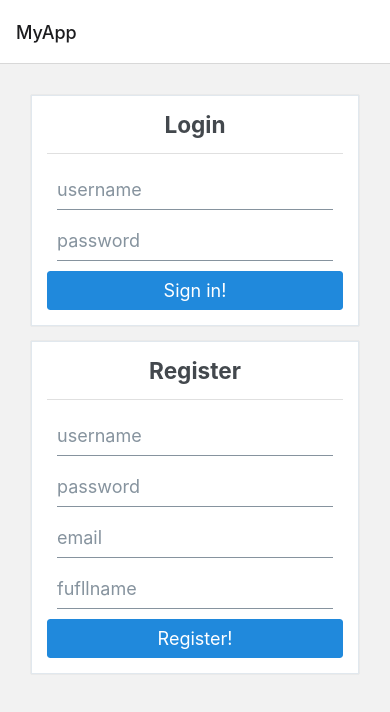
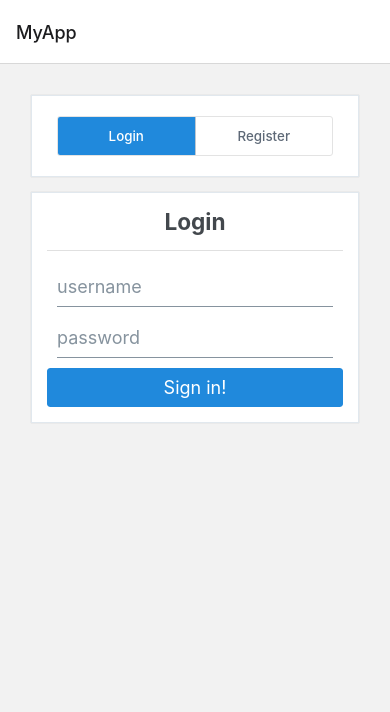
Before and after one commit to thuymymai/MyApp, a React Native app: screen /MyApp in a window 390 px wide. Shown: the top 712 px of the page. Built offline with nearby package versions, Linux system fonts and the light colour scheme.

Commit message:
finished task 1

```diff
--- a/components/RegisterForm.js
+++ b/components/RegisterForm.js
@@ -5,7 +5,7 @@ import { useForm, Controller } from "react-hook-form";
 import { useUser } from "../hooks/ApiHooks";
 
 const RegisterForm = () => {
-  const { postUser } = useUser();
+  const { postUser, checkUsername } = useUser();
   const {
     control,
     handleSubmit,
@@ -17,6 +17,7 @@ const RegisterForm = () => {
       email: "",
       full_name: "",
     },
+    mode: "onBlur",
   });
 
   const onSubmit = async (data) => {
@@ -34,7 +35,20 @@ const RegisterForm = () => {
       <Controller
         control={control}
         rules={{
-          required: true,
+          required: { value: true, message: "This is required." },
+          validate: async (value) => {
+            try {
+              const available = await checkUsername(value);
+              console.log("available", available);
+              if (available) {
+                return true;
+              } else {
+                return "Username is already taken!";
+              }
+            } catch (error) {
+              throw Error(error.message);
+            }
+          },
         }}
         render={({ field: { onChange, onBlur, value } }) => (
           <Input
@@ -43,12 +57,11 @@ const RegisterForm = () => {
             value={value}
             autoCapitalize="none"
             placeholder="username"
+            errorMessage={errors.username && errors.username.message}
           />
         )}
         name="username"
       />
-      {errors.username && <Text>This is required.</Text>}
-
       <Controller
         control={control}
         rules={{
@@ -67,7 +80,6 @@ const RegisterForm = () => {
         name="password"
       />
       {errors.password && <Text>This is required.</Text>}
-
       <Controller
         control={control}
         rules={{
@@ -85,7 +97,6 @@ const RegisterForm = () => {
         name="email"
       />
       {errors.email && <Text>This is required.</Text>}
-
       <Controller
         control={control}
         render={({ field: { onChange, onBlur, value } }) => (
@@ -99,7 +110,6 @@ const RegisterForm = () => {
         )}
         name="full_name"
       />
-
       <Button title="Register!" onPress={handleSubmit(onSubmit)} />
     </View>
   );
--- a/hooks/ApiHooks.js
+++ b/hooks/ApiHooks.js
@@ -81,8 +81,12 @@ const useUser = () => {
     };
     return await doFetch(baseUrl + "users", options);
   };
+  const checkUsername = async (username) => {
+    const result = await doFetch(baseUrl + "users/username/" + username);
+    return result.available;
+  };
 
-  return { getUserByToken, postUser };
+  return { getUserByToken, postUser, checkUsername };
 };
 
 const useTag = () => {
--- a/views/Login.js
+++ b/views/Login.js
@@ -1,5 +1,5 @@
 import React from "react";
-import { Card } from "react-native-elements";
+import { Card, ButtonGroup } from "react-native-elements";
 import {
   StyleSheet,
   KeyboardAvoidingView,
@@ -10,13 +10,14 @@ import {
 } from "react-native";
 import PropTypes from "prop-types";
 import { MainContext } from "../contexts/MainContext";
-import { useContext, useEffect } from "react";
+import { useContext, useEffect, useState } from "react";
 import AsyncStorage from "@react-native-async-storage/async-storage";
 import { useUser } from "../hooks/ApiHooks";
 import LoginForm from "../components/LoginForm";
 import RegisterForm from "../components/RegisterForm";
 
 const Login = ({ navigation }) => {
+  const [formToggle, setFormToggle] = useState(true);
   const { setIsLoggedIn, setUser } = useContext(MainContext);
   const { getUserByToken } = useUser();
 
@@ -51,15 +52,25 @@ const Login = ({ navigation }) => {
       >
         <View style={styles.form}>
           <Card>
+            <ButtonGroup
+              onPress={() => setFormToggle(!formToggle)}
+              selectedIndex={formToggle ? 0 : 1}
+              buttons={["Login", "Register"]}
+            />
+          </Card>
+          {formToggle ? (
+            <Card>
               <Card.Title h4>Login</Card.Title>
               <Card.Divider />
               <LoginForm />
             </Card>
+          ) : (
             <Card>
               <Card.Title h4>Register</Card.Title>
               <Card.Divider />
               <RegisterForm />
             </Card>
+          )}
         </View>
       </KeyboardAvoidingView>
     </TouchableOpacity>
```
Lines whose indentation alone changed are shown as unchanged.
